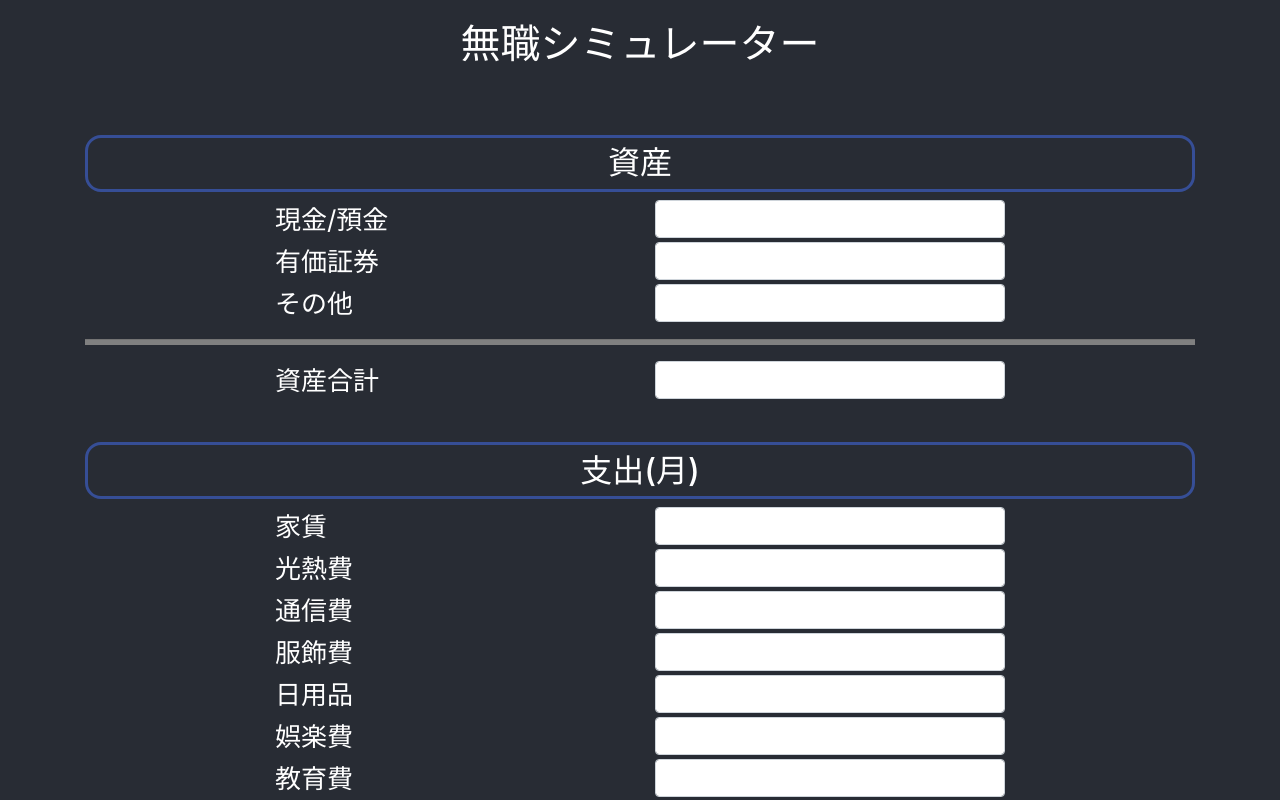
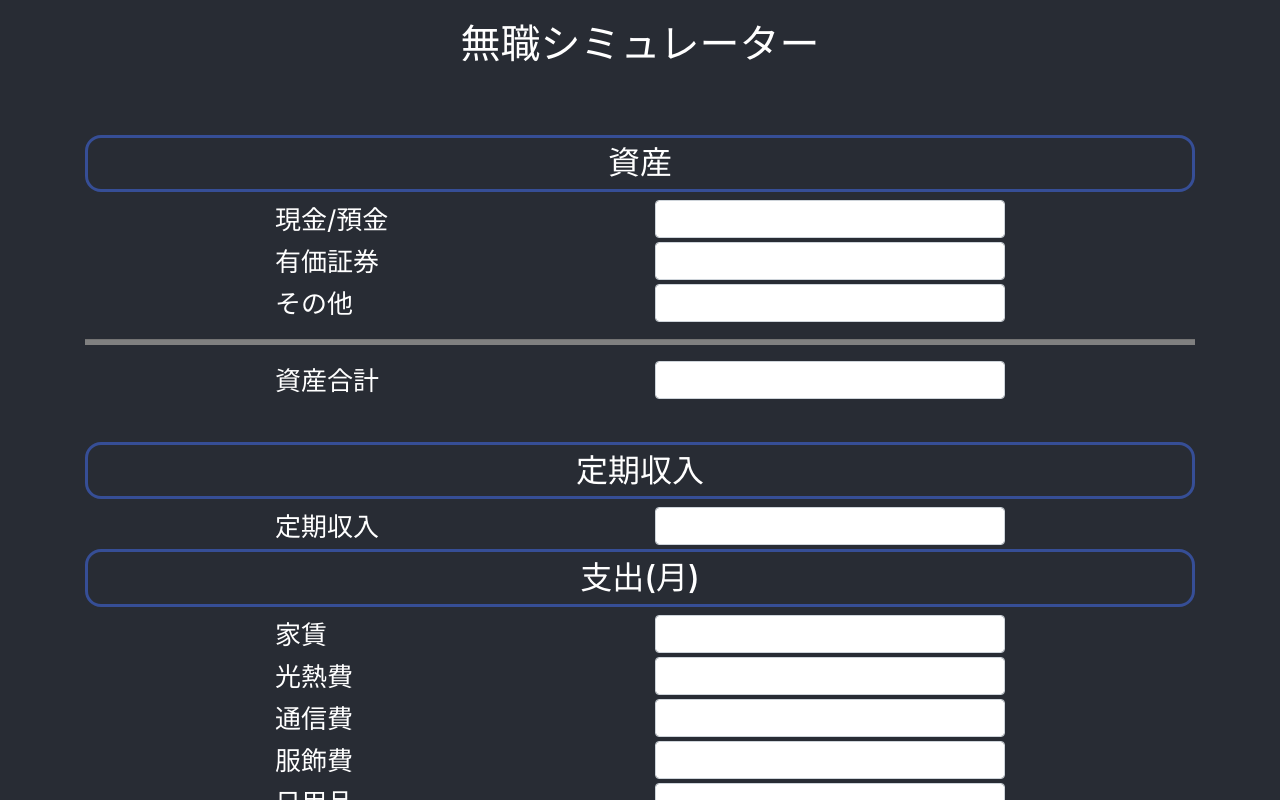
Before and after one commit to shuuujiii/no-job-simulator, a React (Create React App) app: page / in a window 1280 px wide. Shown: the top 800 px of the page. Built offline with nearby package versions, Linux system fonts and the light colour scheme.

Commit message:
add regularincome

```diff
--- /dev/null
+++ b/src/components/RegularIncome.js
@@ -0,0 +1,48 @@
+import React from 'react';
+import PriceRow from '../components/PriceRow';
+import * as inputjs from '../js/input';
+class RegularIncome extends React.Component {
+    constructor(props) {
+        super(props);
+        this.state = {
+            info: {
+                income: "",
+            },
+            display: {
+                income: "",
+            },
+        };
+    }
+    handleChangeInputInfo(e) {
+        this.setState({
+            ...this.state,
+            info: {
+                ...this.state.info,
+                [e.target.name]: inputjs.InputNumOnly(e.target.value),
+            },
+            display: {
+                ...this.state.display,
+                [e.target.name]: inputjs.InputComma(e.target.value),
+            }
+        });
+    }
+
+
+    render() {
+        return (
+            <div>
+                {this.state.info.income}
+                {this.state.display.income}
+                <h2 className="h2-title">定期収入</h2>
+                <PriceRow
+                    title={"定期収入"}
+                    id={"income"}
+                    handleChange={this.handleChangeInputInfo.bind(this)}
+                    handleOnBlur={() => { return; }}
+                    value={this.state.display.income} />
+            </div>
+        )
+    }
+}
+
+export default RegularIncome
--- a/src/simulator.js
+++ b/src/simulator.js
@@ -3,6 +3,7 @@ import { Button, Container } from 'react-bootstrap';
 import { withRouter } from 'react-router';
 import Header from './components/Header';
 import Assets from './components/Assets';
+import RegularIncome from './components/RegularIncome';
 import PaymentsMonth from './components/PaymentsMonth';
 import PaymentsYear from './components/PaymentsYear';
 
@@ -57,6 +58,7 @@ class Simulator extends Component {
                             // info={this.state.info}
                             updateAsset={(value) => this.updateAsset(value)} />
                         <br />
+                        <RegularIncome />
                         <PaymentsMonth
                             info={this.state.info}
                             updatePayment={(value) => this.updatePayment(value)} />
```
